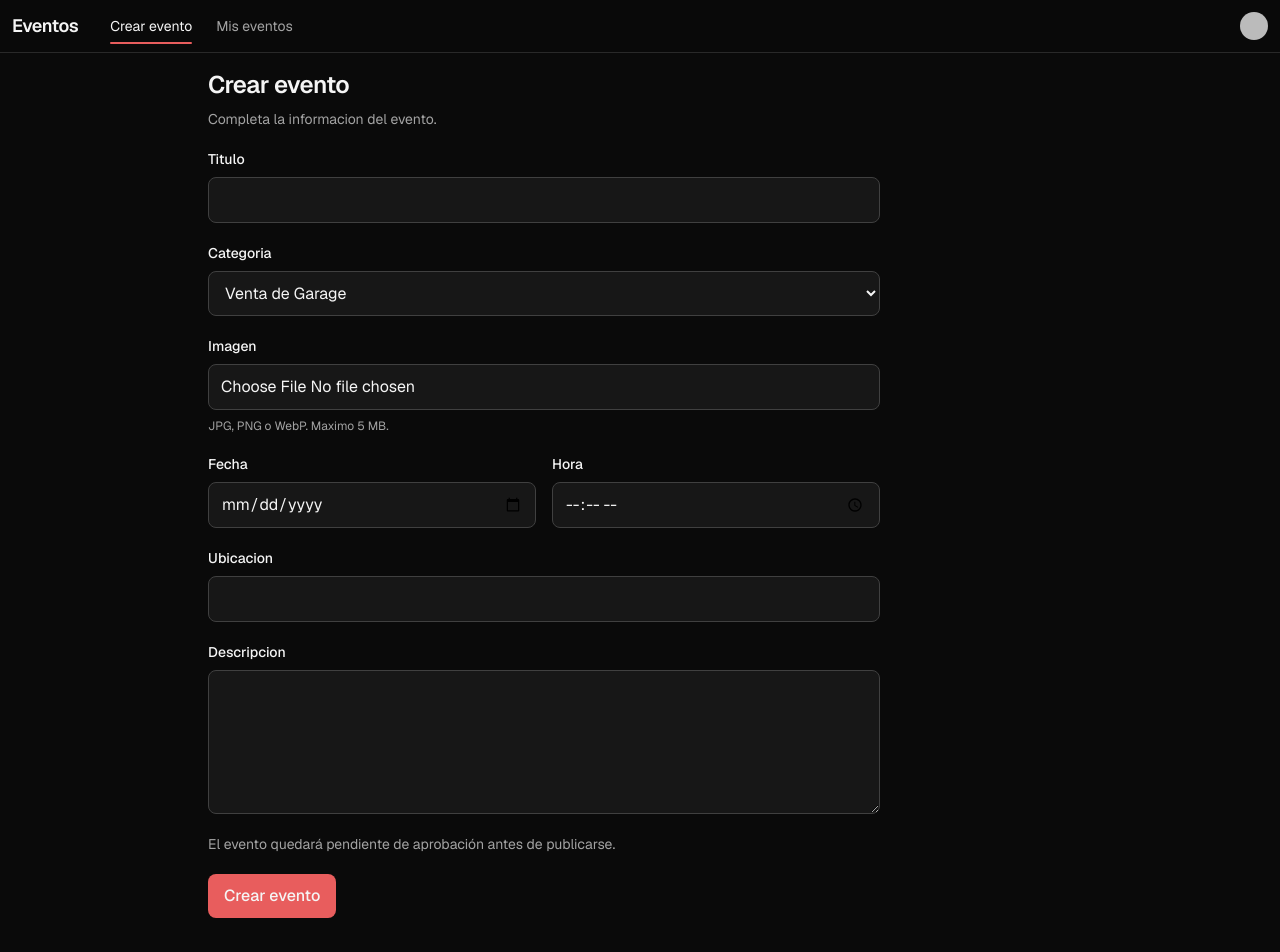
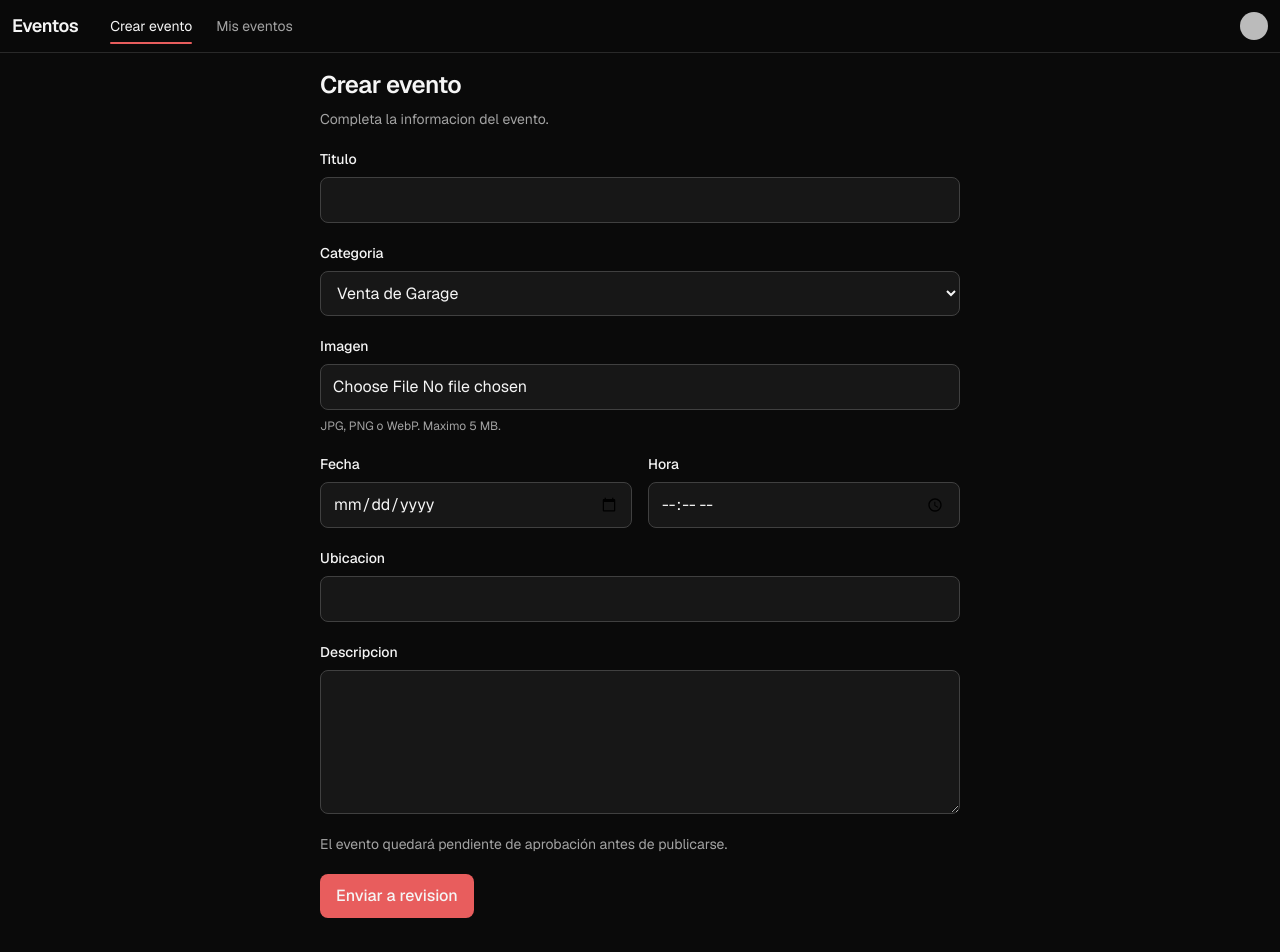
Before and after one commit to learnbit/eventos, a Next.js app: page /events/new in a window 1280 px wide. Shown: the top 952 px of the page. Built offline with nearby package versions, Linux system fonts and the light colour scheme; no server answers; sample sign-in values are in the browser's storage; some icons are missing.

Commit message:
fix: polish event form layout and actions

```diff
--- a/src/app/(main)/events/new/page.tsx
+++ b/src/app/(main)/events/new/page.tsx
@@ -10,7 +10,7 @@ export default async function NewEventPage() {
   }
 
   return (
-    <div className="max-w-4xl mx-auto px-4 py-4">
+    <div className="w-full max-w-2xl mx-auto px-4 py-4">
       <EventForm />
     </div>
   );
--- a/src/components/EventForm.tsx
+++ b/src/components/EventForm.tsx
@@ -31,6 +31,7 @@ export default function EventForm({ event }: EventFormProps) {
   });
 
   const formTitle = event ? "Modificar evento" : "Crear evento";
+  const buttonText = event ? "Guardar cambios" : "Enviar a revision";
   const inputClassName =
     "bg-surface border border-border rounded-md px-3 py-2.5 text-foreground focus:outline-none focus:border-primary transition-colors";
 
@@ -66,7 +67,7 @@ export default function EventForm({ event }: EventFormProps) {
   }
 
   return (
-    <form className="max-w-2xl flex flex-col gap-5" action={formAction}>
+    <form className="w-full flex flex-col gap-5" action={formAction}>
       <div>
         <h1 className="text-2xl font-semibold tracking-tight">{formTitle}</h1>
 
@@ -181,7 +182,7 @@ export default function EventForm({ event }: EventFormProps) {
 
       <SubmitButton
         className="w-fit bg-primary hover:bg-primary-hover px-4 py-2.5 rounded-md font-medium transition-colors disabled:opacity-50 disabled:cursor-not-allowed"
-        title={formTitle}
+        title={buttonText}
       />
     </form>
   );
```
